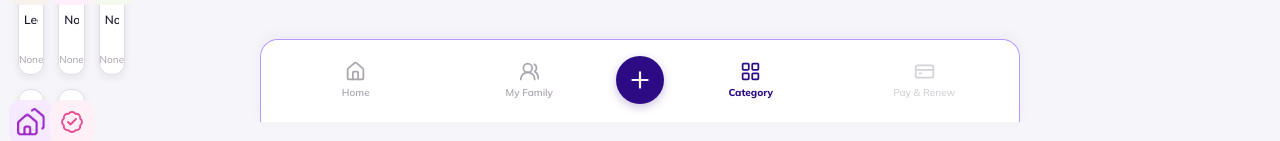
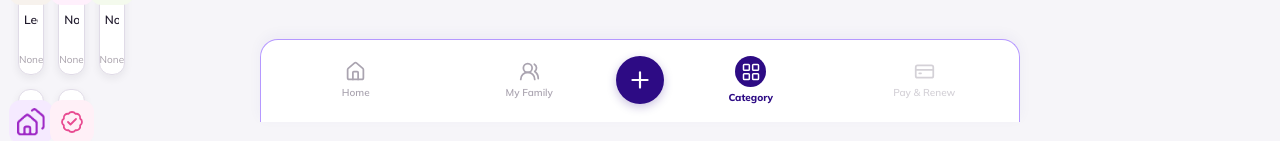
Before and after one commit to medhaara-innovations-dev/FAMILY-KIT-PRELIM_PAGE, a React (Vite) app: page /categories in a window 1280 px wide. Shown: the part 678-819 px from the top of the page. Built offline with nearby package versions, Linux system fonts and the light colour scheme.

Commit message:
Updated FamilyKit UI and FAQ fixes

```diff
--- a/src/CategoriesPage.css
+++ b/src/CategoriesPage.css
@@ -1,4 +1,3 @@
-
 /* ==========================================
    FAMILYKIT CATEGORIES PAGE
    ========================================== */
@@ -401,3 +400,26 @@
     font-size: 11px;
   }
 }
+
+/* ==========================================
+   ACTIVE CATEGORY NAVIGATION ICON BUBBLE
+   Matches the Dashboard Home active icon
+   ========================================== */
+
+.fk-cat-bottom-nav .fk-cat-nav-active .fk-cat-nav-icon {
+  width: 31px;
+  height: 31px;
+  flex: 0 0 31px;
+  display: flex;
+  align-items: center;
+  justify-content: center;
+  border-radius: 50%;
+  background: var(--cat-purple);
+  color: #fff;
+}
+
+.fk-cat-bottom-nav .fk-cat-nav-active .fk-cat-nav-icon svg {
+  width: 20px;
+  height: 20px;
+  flex-shrink: 0;
+}
--- a/src/CategoriesPage.jsx
+++ b/src/CategoriesPage.jsx
@@ -1,4 +1,3 @@
-
 import { useState } from "react";
 import { useNavigate } from "react-router-dom";
 
@@ -341,7 +340,9 @@ export default function CategoriesPage() {
           className="fk-cat-nav-active"
           aria-current="page"
         >
-          <LayoutGrid size={21} />
+          <span className="fk-cat-nav-icon">
+            <LayoutGrid size={21} strokeWidth={1.8} />
+          </span>
           <span>Category</span>
         </button>
 
```
